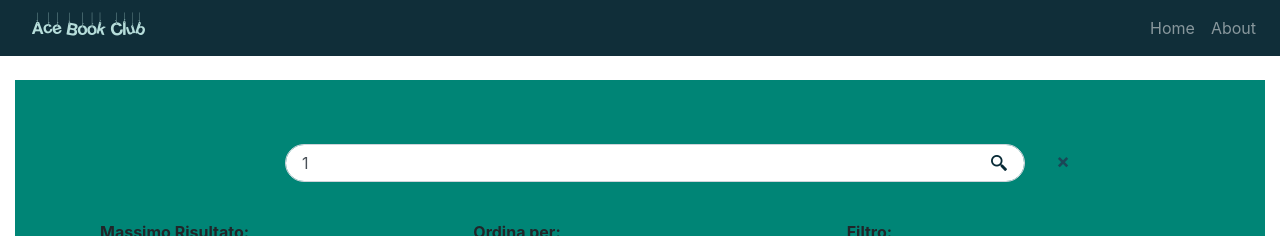
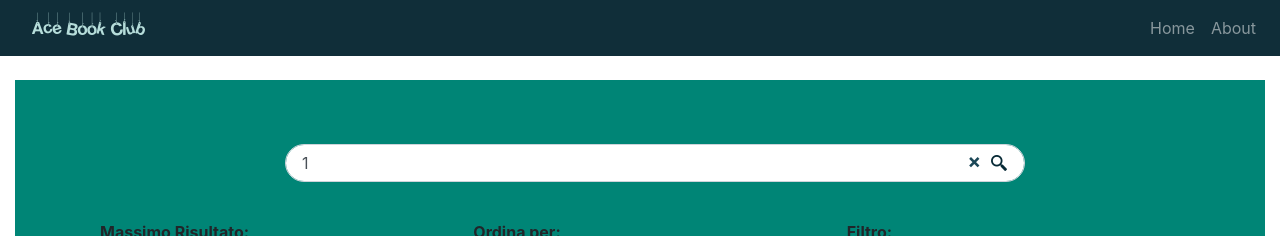
Before and after one commit to Magicianred/ABC, a React (Create React App) app in the folder my-app/: page /search/1 in a window 1280 px wide. Shown: the top 236 px of the page. Built offline with nearby package versions, Linux system fonts and the light colour scheme; no server answers.

Commit message:
Changed the name of class closeBtn with clearBtn and the position for xl and lg screens

```diff
--- a/my-app/src/components/pages/elements/home/ClearButton.js
+++ b/my-app/src/components/pages/elements/home/ClearButton.js
@@ -14,7 +14,7 @@ const ClearButton = ({ book, setBook }) => {
         <>
             {
                 book.length !== 0 &&
-                <button onClick={handelClick} className="closeBtn">&times;</button>
+                <button onClick={handelClick} className="clearBtn">&times;</button>
             }
         </>
     );
--- a/my-app/src/index.css
+++ b/my-app/src/index.css
@@ -58,7 +58,7 @@ input[type=text]:focus,
 }
 
 {/*Clear Button on Search Bar*/}
-.closeBtn {
+.clearBtn {
     position: relative;
     bottom: 38px;
     color: #1b4757;
@@ -72,7 +72,7 @@ input[type=text]:focus,
 }
 
 @media screen and (min-width: 0) and (max-width: 441px) {
-    .closeBtn {
+    .clearBtn {
         left: 77%;
     }
 
@@ -83,7 +83,7 @@ input[type=text]:focus,
 
 {/*xs*/}
 @media screen and (min-width: 442px ) and (max-width: 575px) {
-    .closeBtn {
+    .clearBtn {
         left: 82%;
     }
 
@@ -93,7 +93,7 @@ input[type=text]:focus,
 }
 {/*sm*/}
 @media screen and (min-width: 576px) and (max-width: 767px) {
-    .closeBtn {
+    .clearBtn {
         left: 83%;
     }
     .pr-6 {
@@ -103,7 +103,7 @@ input[type=text]:focus,
 
 {/*md*/}
 @media screen and (min-width: 768px) and (max-width: 991px) {
-    .closeBtn {
+    .clearBtn {
         left: 85%;
     }
     .pr-6 {
@@ -113,15 +113,15 @@ input[type=text]:focus,
 
 {/*lg*/}
 @media screen and (min-width: 992px) and (max-width: 1199px) {
-    .closeBtn {
-        left: 87%;
+    .clearBtn {
+        left: 79%;
     }
 }
 
 {/*xl*/}
 @media screen and (min-width: 1200px) {
-    .closeBtn {
-        left: 87.5%;
+    .clearBtn {
+        left: 79.5%;
     }
     .pr-6 {
         padding-right: 4rem !important;
```
